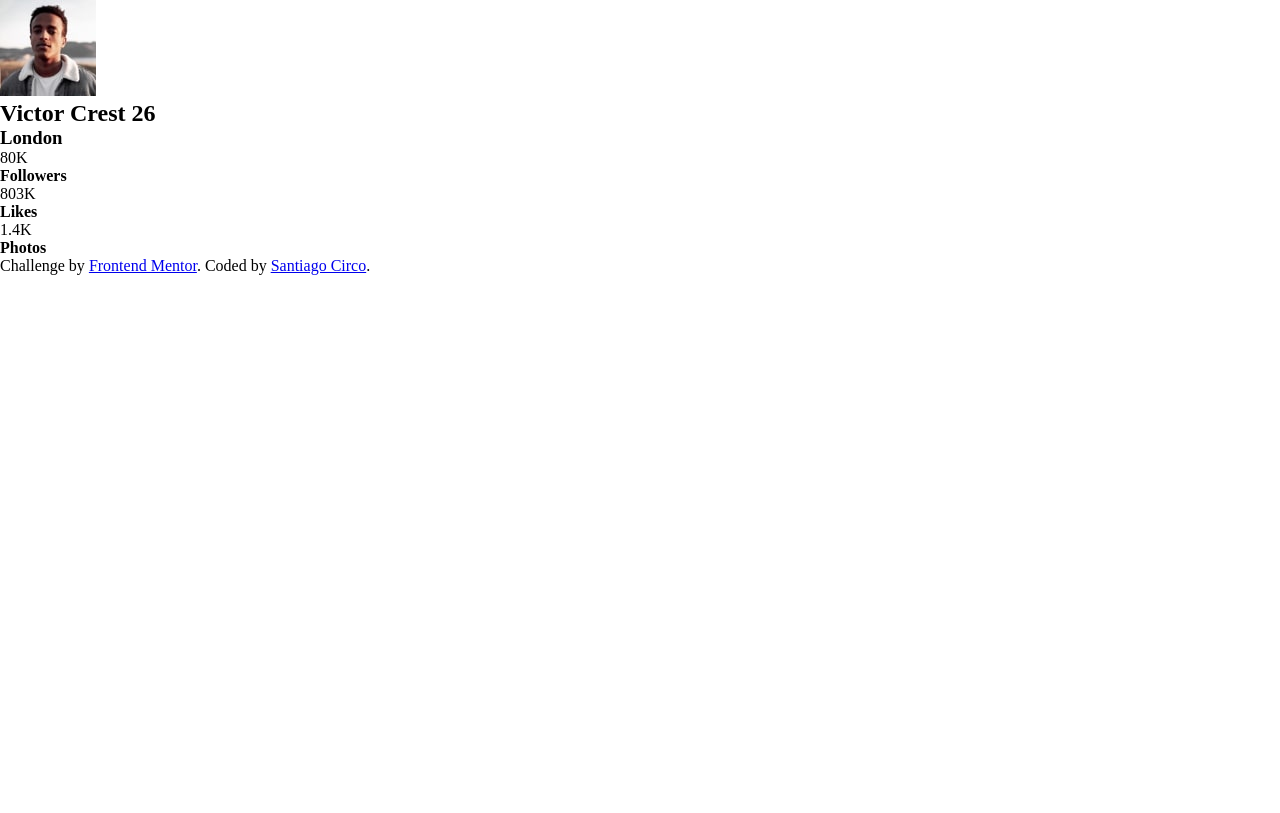
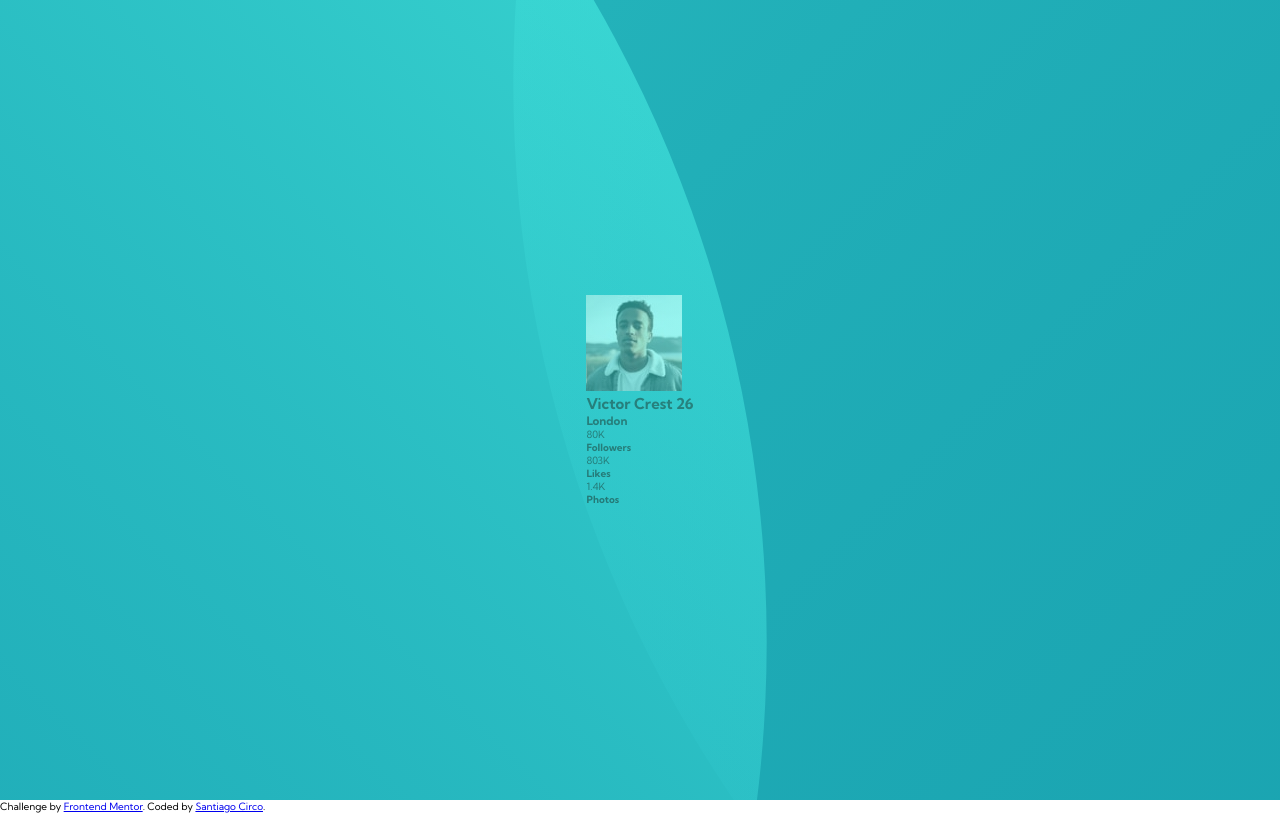
Before and after one commit to SantiagoCirco/Profile-Card-Component, a plain HTML site: page index.html in a window 1280 px wide. Drawn offline with nearby package versions, Linux system fonts and the light colour scheme; files that its build step writes are made by us from their sources.

Commit message:
page background

```diff
--- a/index.html
+++ b/index.html
@@ -14,6 +14,8 @@
 <body>
 
   <section class="main">
+    <img src="images/bg-pattern-top.svg" alt="background circle" class="main__img main__img--top">
+    <img src="images/bg-pattern-bottom.svg" alt="background circle" class="main__img main__img--bottom">
     <div class="card">
       <div class="card__header-background"></div>
       <div class="card__img-container">
--- /dev/null
+++ b/styles/scss/_reboot.scss
@@ -0,0 +1,13 @@
+
+
+
+*,*::after,*::before{
+    padding: 0;
+    margin: 0;
+    box-sizing: border-box;
+}
+
+html{
+    font-family: 'Kumbh Sans', sans-serif;
+    font-size: 62.5%;
+}
--- /dev/null
+++ b/styles/scss/_variables.scss
@@ -0,0 +1,11 @@
+
+
+// Colours:
+$color-primary: hsl(185, 75%, 39%);
+$color-primary-dark: hsl(229, 23%, 23%);
+$color-dark: hsl(227, 10%, 46%);
+$color-dark-gray: hsl(0, 0%, 59%);
+
+
+// Fonts:
+$font-main-size:1.8rem;
--- a/styles/scss/index.scss
+++ b/styles/scss/index.scss
@@ -1,11 +1,31 @@
+@import url('https://fonts.googleapis.com/css2?family=Kumbh+Sans:wght@400;700&display=swap');
 
+// Colors and fonts variables
+@import 'variables';
 
-*,*::after,*::before{
-    padding: 0;
-    margin: 0;
-    box-sizing: border-box;
+// Initial configuration
+@import 'reboot';
+
+// sections that contains the profile card centered in both axis.
+.main{
+    min-height: 100vh;
+    display: flex;
+    justify-content: center;
+    align-items: center;
+    background-color: $color-primary;
+    position: relative;
+    overflow: hidden;
+    &__img{
+        position: absolute;
+        width: 200%;
+        height: auto;
+        &--top{
+            top:-80%;
+            left:-140%;
+        }
+        &--bottom{
+            bottom:-70%;
+            right:-140%;
+        }
+    }
 }
-
-.main{
-
-}
```
Also changed, not shown: styles/css/index.css (added).
